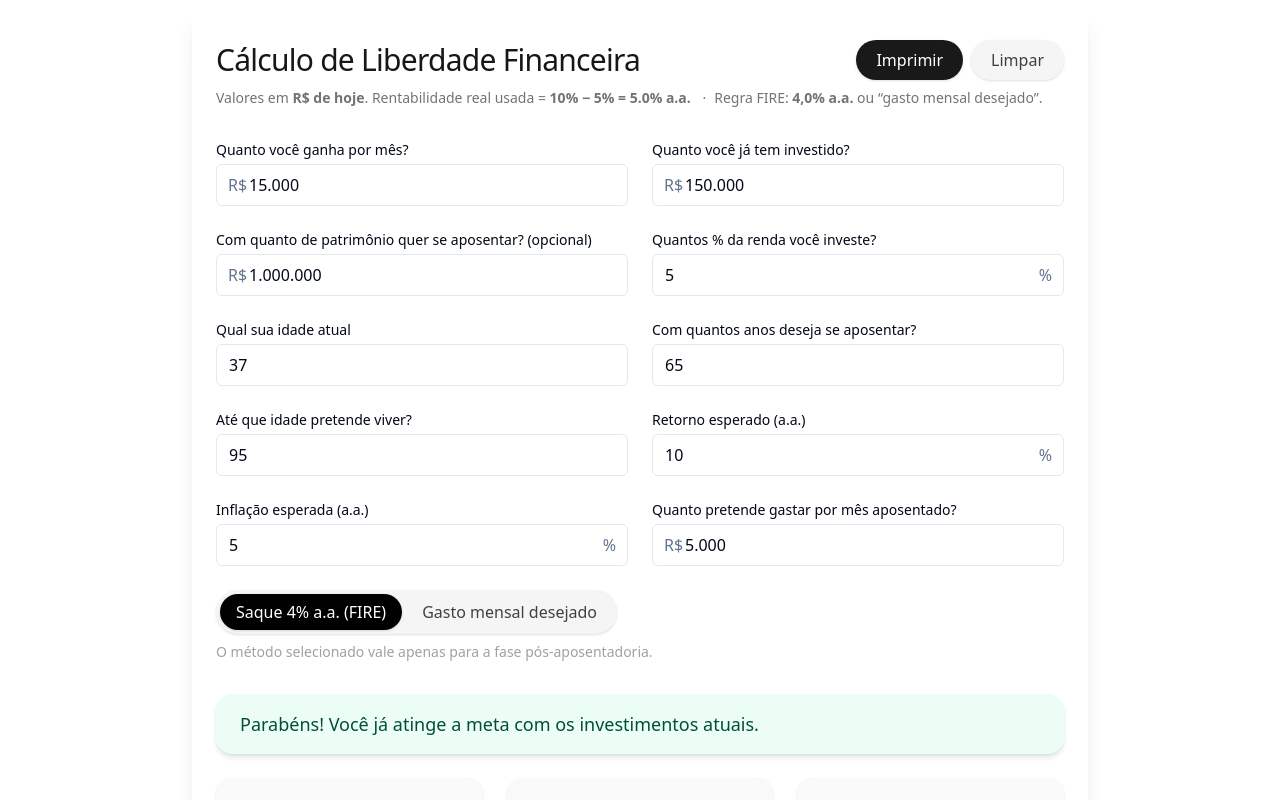
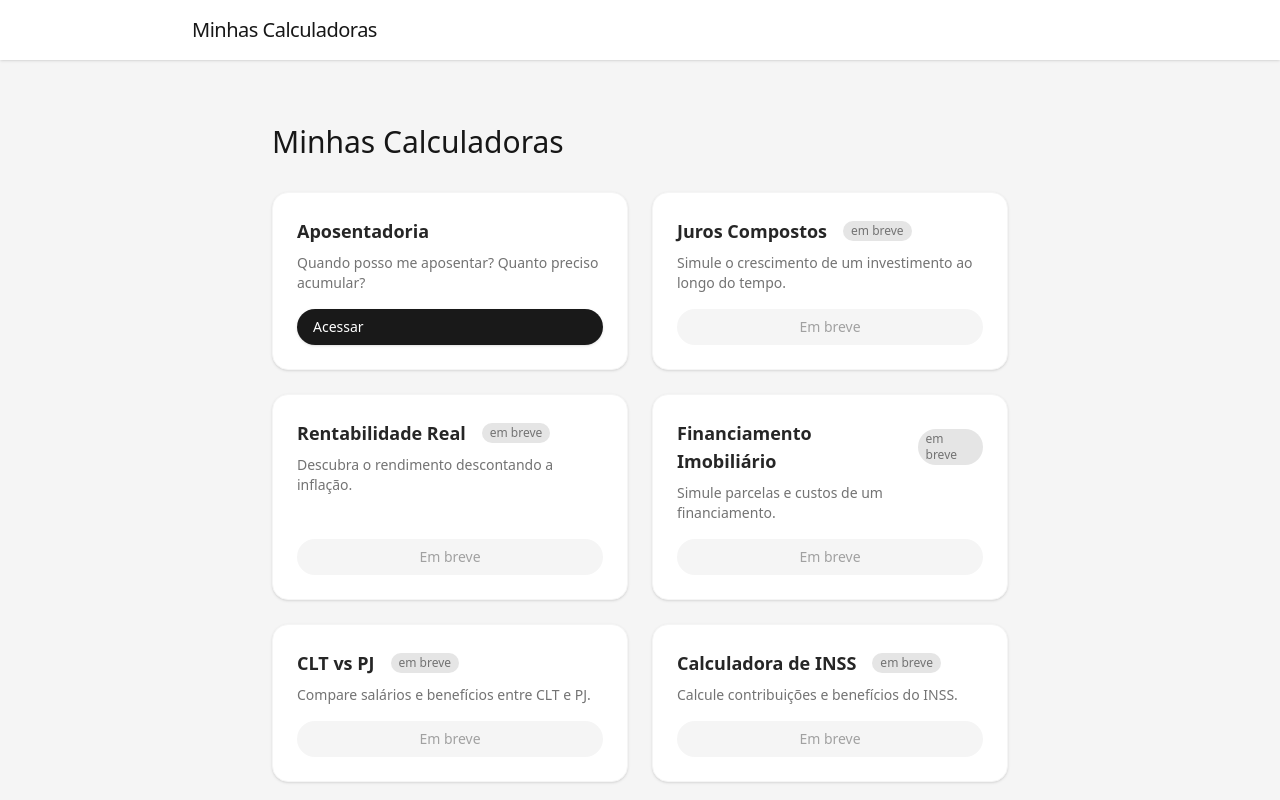
Before and after one commit to filiandrade/calculadora-aposentadoria, a React (Vite) app: page / in a window 1280 px wide. Shown: the top 800 px of the page. Built offline with nearby package versions, Linux system fonts and the light colour scheme.

Commit message:
Atualização de múltiplos arquivos

```diff
--- a/package.json
+++ b/package.json
@@ -18,6 +18,7 @@
     "lucide-react": "^0.544.0",
     "react": "^19.1.1",
     "react-dom": "^19.1.1",
+    "react-router-dom": "^7.9.1",
     "recharts": "^3.2.1",
     "tailwind-merge": "^3.3.1"
   },
@@ -26,6 +27,7 @@
     "@tailwindcss/postcss": "^4.1.13",
     "@types/react": "^19.1.13",
     "@types/react-dom": "^19.1.9",
+    "@types/react-router-dom": "^5.3.3",
     "@vitejs/plugin-react": "^5.0.2",
     "autoprefixer": "^10.4.21",
     "eslint": "^9.35.0",
--- /dev/null
+++ b/src/Layout.tsx
@@ -0,0 +1,14 @@
+import { Link } from "react-router-dom"
+
+export default function Layout({ children }: { children: React.ReactNode }) {
+  return (
+    <div className="min-h-screen bg-neutral-100">
+      <header className="w-full px-4 py-4 bg-white shadow-sm mb-6">
+        <div className="mx-auto max-w-4xl flex items-center justify-between">
+          <Link to="/" className="text-xl font-light tracking-tight text-neutral-900">Minhas Calculadoras</Link>
+        </div>
+      </header>
+      <main>{children}</main>
+    </div>
+  )
+}
--- a/src/main.tsx
+++ b/src/main.tsx
@@ -1,14 +1,22 @@
 import React from 'react'
 import ReactDOM from 'react-dom/client'
-import App from './App'
 import './index.css'
+import { BrowserRouter, Routes, Route, Navigate } from 'react-router-dom'
+import Layout from './Layout'
+import Home from './pages/Home'
+import Aposentadoria from './pages/Aposentadoria'
 
 ReactDOM.createRoot(document.getElementById('root') as HTMLElement).render(
   <React.StrictMode>
-    <div className="page-shell">
-      <main className="page-main">
-        <App />
-      </main>
+    <BrowserRouter>
+      <Layout>
+        <Routes>
+          <Route path="/" element={<Home />} />
+          <Route path="/aposentadoria" element={<Aposentadoria />} />
+          {/* Outras calculadoras futuramente */}
+          <Route path="*" element={<Navigate to="/" />} />
+        </Routes>
+      </Layout>
       <footer className="footer">
         <div className="mx-auto max-w-5xl px-4 py-3 text-xs text-muted-foreground">
           © Minhas Calculadoras — v1.0 beta ·
@@ -23,6 +31,6 @@ ReactDOM.createRoot(document.getElementById('root') as HTMLElement).render(
           </span>
         </div>
       </footer>
-    </div>
+    </BrowserRouter>
   </React.StrictMode>,
 )
--- /dev/null
+++ b/src/pages/Aposentadoria.tsx
@@ -0,0 +1,5 @@
+import App from '../App'
+
+export default function Aposentadoria() {
+  return <App />
+}
--- /dev/null
+++ b/src/pages/Home.tsx
@@ -0,0 +1,72 @@
+import { Link } from "react-router-dom"
+
+const calculators = [
+  {
+    name: "Aposentadoria",
+    path: "/aposentadoria",
+    description: "Quando posso me aposentar? Quanto preciso acumular?",
+    available: true,
+  },
+  {
+    name: "Juros Compostos",
+    path: "/juros-compostos",
+    description: "Simule o crescimento de um investimento ao longo do tempo.",
+    available: false,
+  },
+  {
+    name: "Rentabilidade Real",
+    path: "/rentabilidade-real",
+    description: "Descubra o rendimento descontando a inflação.",
+    available: false,
+  },
+  {
+    name: "Financiamento Imobiliário",
+    path: "/financiamento-imobiliario",
+    description: "Simule parcelas e custos de um financiamento.",
+    available: false,
+  },
+  {
+    name: "CLT vs PJ",
+    path: "/clt-vs-pj",
+    description: "Compare salários e benefícios entre CLT e PJ.",
+    available: false,
+  },
+  {
+    name: "Calculadora de INSS",
+    path: "/inss",
+    description: "Calcule contribuições e benefícios do INSS.",
+    available: false,
+  },
+  {
+    name: "Aluguel vs Financiamento",
+    path: "/aluguel-vs-financiamento",
+    description: "Compare o custo de alugar ou financiar um imóvel.",
+    available: false,
+  },
+]
+
+export default function Home() {
+  return (
+    <div className="mx-auto max-w-3xl px-4 py-10">
+      <h1 className="text-3xl font-light mb-8 text-neutral-900">Minhas Calculadoras</h1>
+      <div className="grid gap-6 md:grid-cols-2">
+        {calculators.map(calc => (
+          <div key={calc.path} className="rounded-2xl bg-white shadow p-6 flex flex-col gap-2 border border-neutral-100">
+            <div className="flex items-center gap-2">
+              <span className="text-lg font-semibold text-neutral-800">{calc.name}</span>
+              {!calc.available && (
+                <span className="ml-2 px-2 py-0.5 rounded-full bg-neutral-200 text-xs text-neutral-500">em breve</span>
+              )}
+            </div>
+            <div className="text-sm text-neutral-500 mb-2">{calc.description}</div>
+            {calc.available ? (
+              <Link to={calc.path} className="inline-block mt-auto rounded-full bg-black/90 px-4 py-2 text-white text-sm font-medium shadow-sm hover:bg-black transition">Acessar</Link>
+            ) : (
+              <button className="inline-block mt-auto rounded-full bg-neutral-100 px-4 py-2 text-neutral-400 text-sm font-medium cursor-not-allowed" disabled>Em breve</button>
+            )}
+          </div>
+        ))}
+      </div>
+    </div>
+  )
+}
```
Also changed, not shown: 1 other file (tests, documents, lock files or other folders).
